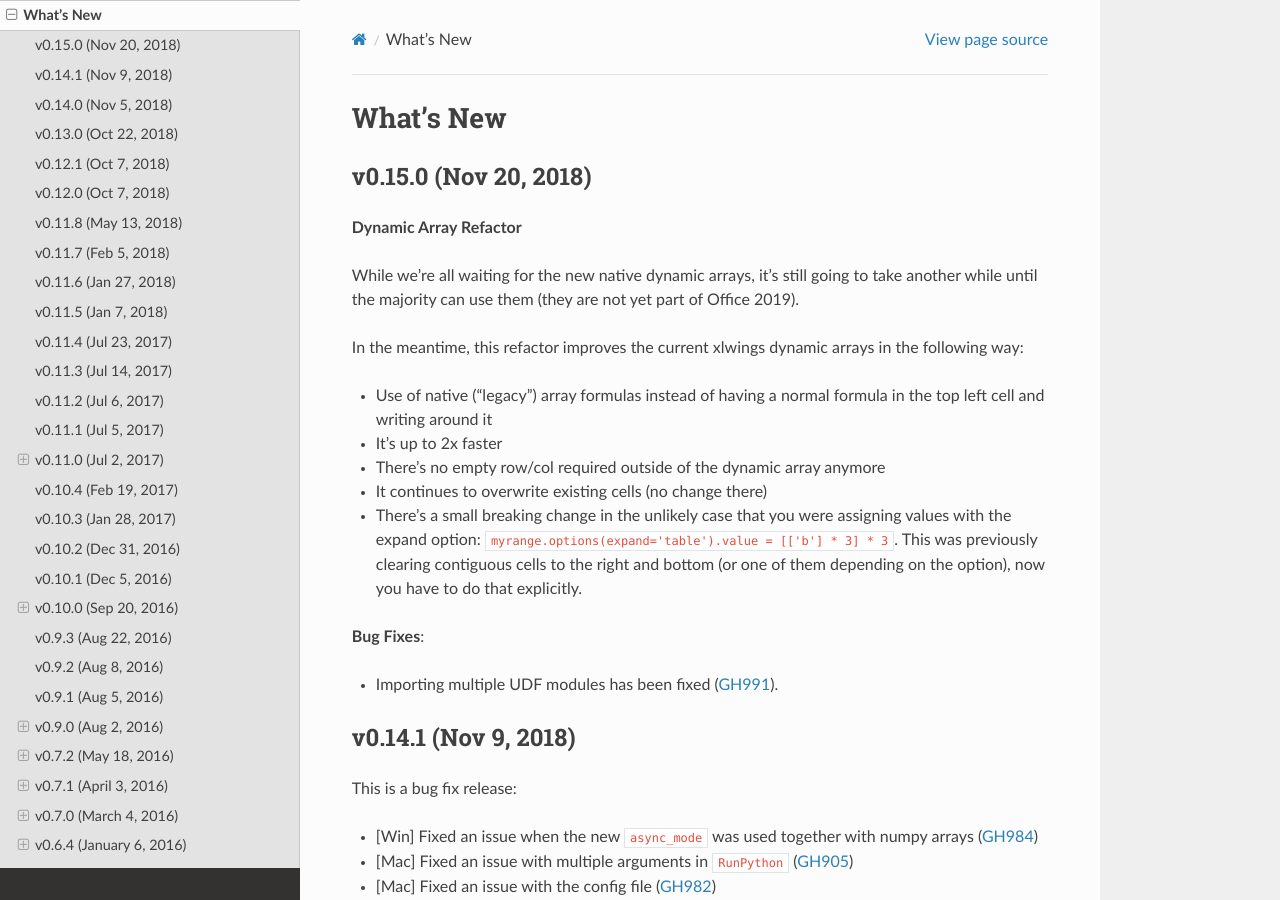
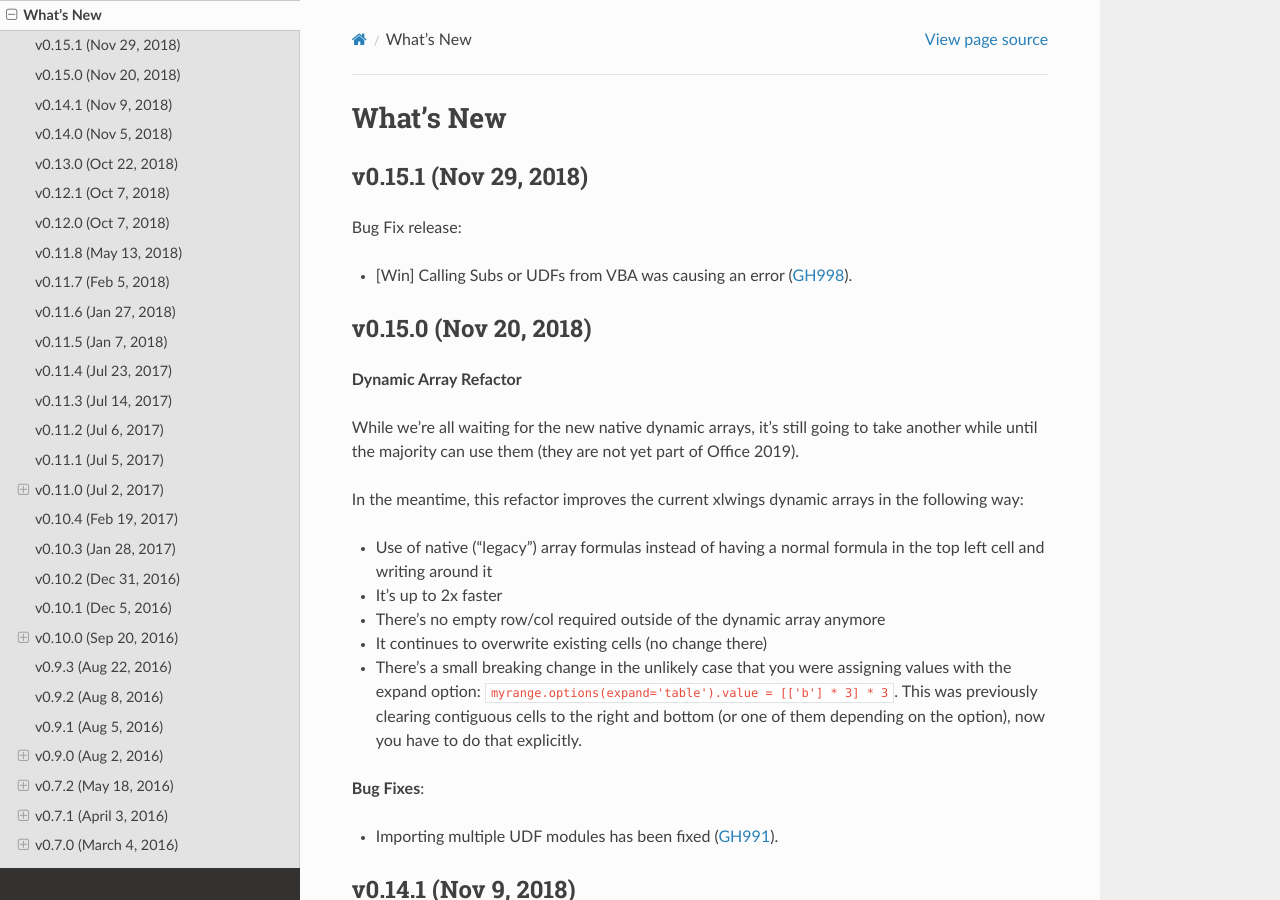
Before and after one commit to xlwings/xlwings, a Sphinx documentation site: the page built from docs/whatsnew.rst, in a window 1280 px wide and 900 px high. Built offline with Sphinx 7.4.7 and the Read the Docs theme 2.0.0, drawn with Linux system fonts in a browser that asks for light colours.

Commit message:
added release docs

```diff
--- a/docs/whatsnew.rst
+++ b/docs/whatsnew.rst
@@ -1,5 +1,12 @@
 What's New
 ==========
+
+v0.15.1 (Nov 29, 2018)
+----------------------
+
+Bug Fix release:
+
+* [Win] Calling Subs or UDFs from VBA was causing an error (:issue:`998`).
 
 v0.15.0 (Nov 20, 2018)
 ----------------------
```
